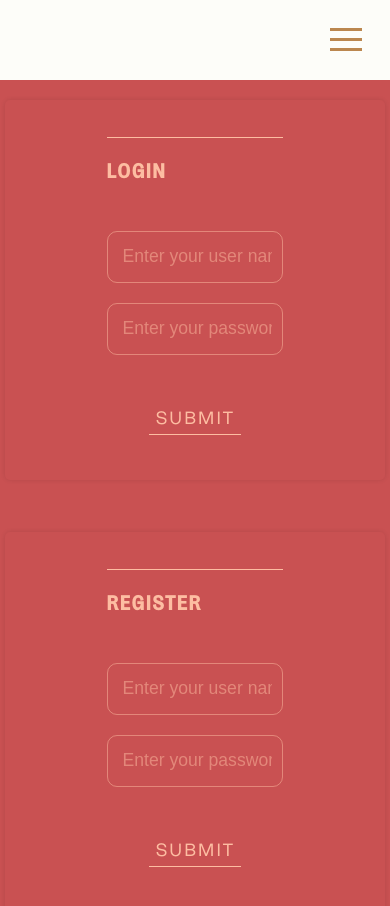
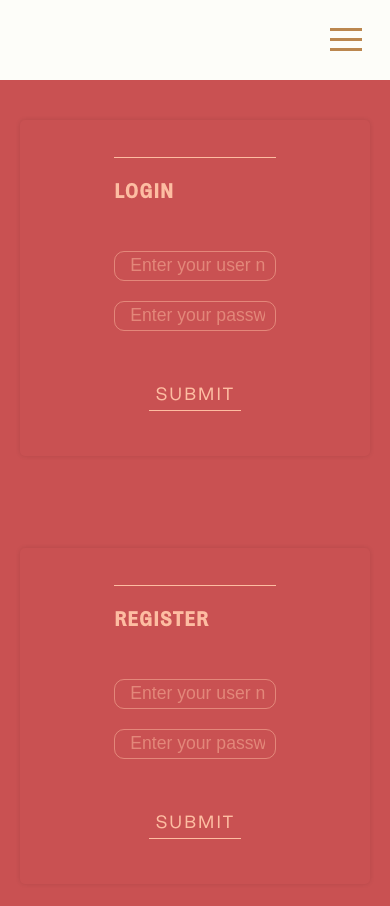
Before and after one commit to louisecchan/recipe-app-copy, a React (Create React App) app in the folder client/: page /auth in a window 390 px wide. Shown: the top 906 px of the page. Built offline with nearby package versions, Linux system fonts and the light colour scheme; a web font is replaced by a local one.

Commit message:
Fix auth page overflow and arrow positioning on mobile

```diff
--- a/client/src/pages/auth.css
+++ b/client/src/pages/auth.css
@@ -1,12 +1,20 @@
 @media screen and (max-width: 480px) {
+  body {
+    overflow-x: hidden;
+    max-width: 100vw;
+  }
+
   .auth {
     overflow-x: hidden;
+    width: 100vw;
+    padding: 0;
+    margin: 0;
   }
 
   .auth-container-1,
   .auth-container-2 {
     width: calc(100vw - 40px);
-    max-width: 100%;
+    max-width: calc(100vw - 40px);
     margin: 10px auto;
     padding: 15px;
     box-sizing: border-box;
@@ -14,6 +22,26 @@
 
   form {
     width: 100%;
+    max-width: 100%;
+    box-sizing: border-box;
+  }
+
+  input {
+    width: 100%;
+    box-sizing: border-box;
+  }
+
+  .arrow:before {
+    left: 70%;
+  }
+
+  .arrow:hover:before {
+    left: 72%;
+  }
+
+  .arrow:hover {
+    width: auto;
+    max-width: 120px;
   }
 }
 
```
